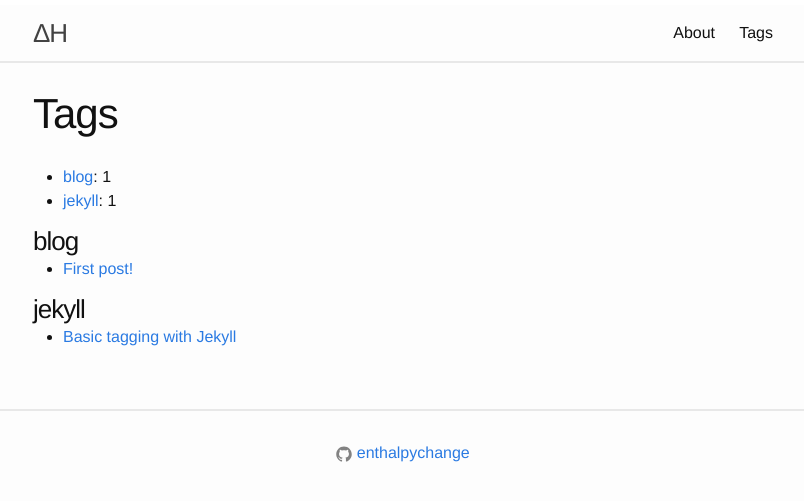
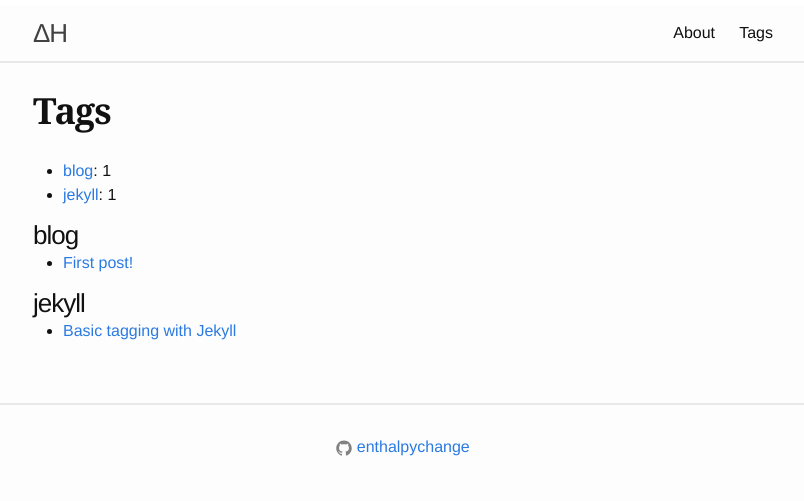
Before and after one commit to enthalpychange/enthalpychange.github.io, a Jekyll site: the page built from tags.md, in a window 1280 px wide. Shown: the top 501 px of the page, without its empty margins (237-1041 px from the left). Built offline with Jekyll 4.4.1, drawn with Linux system fonts in a browser that asks for light colours.

Commit message:
change post title font to georgia and size

```diff
--- a/_sass/_layout.scss
+++ b/_sass/_layout.scss
@@ -204,12 +204,15 @@
 }
 
 .post-title {
-    font-size: 42px;
+    font-size: 36px;
+    font-family: Georgia;
+    generic-family: sans-serif;
+    font-weight: bold;
     letter-spacing: -1px;
     line-height: 1;
 
     @include media-query($on-laptop) {
-        font-size: 36px;
+        font-size: 30px;
     }
 }
 
@@ -222,7 +225,7 @@
     margin-bottom: $spacing-unit;
 
     @include media-query($on-laptop) {
-        font-size: 36px;
+        font-size: 20px;
     }
 }
 
```
